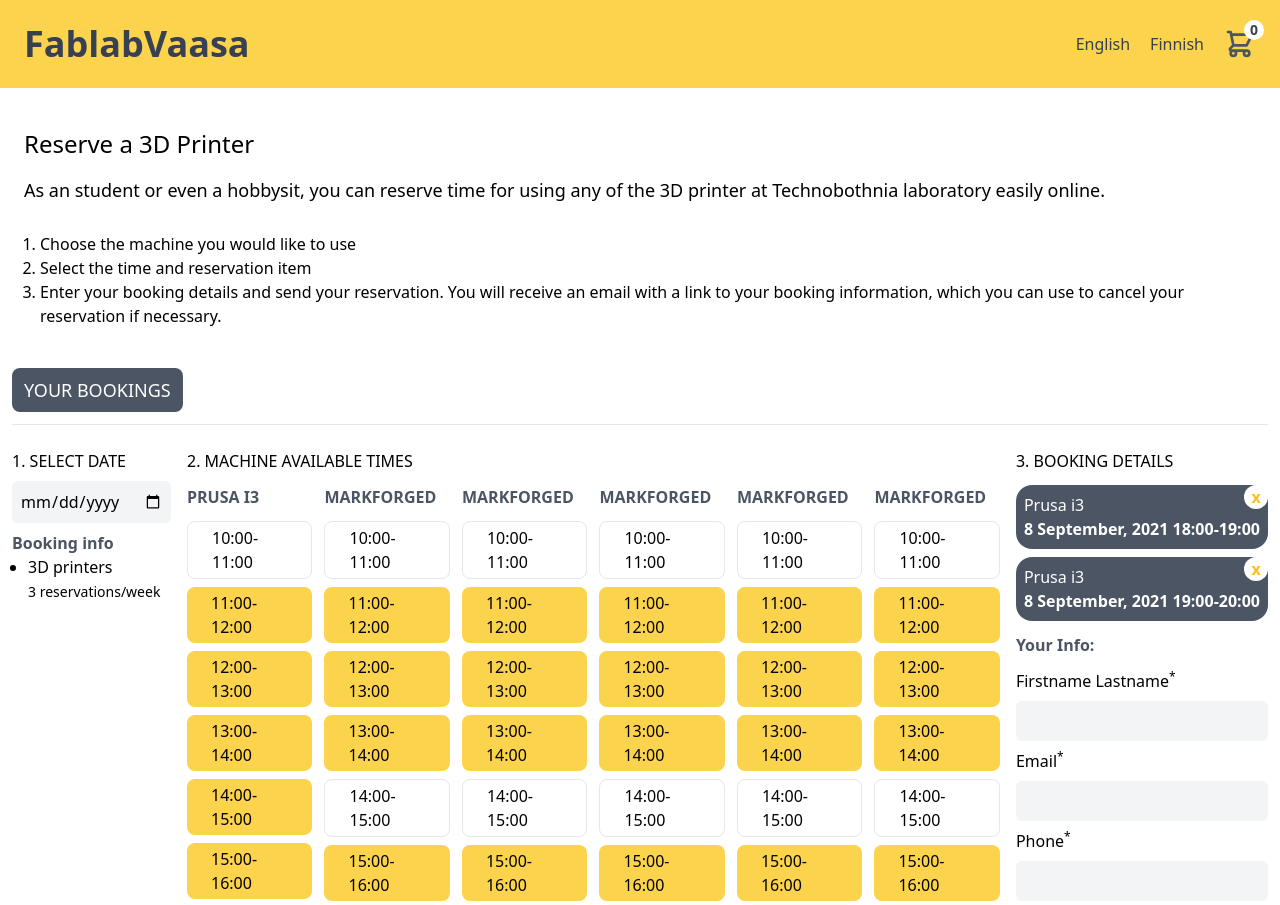
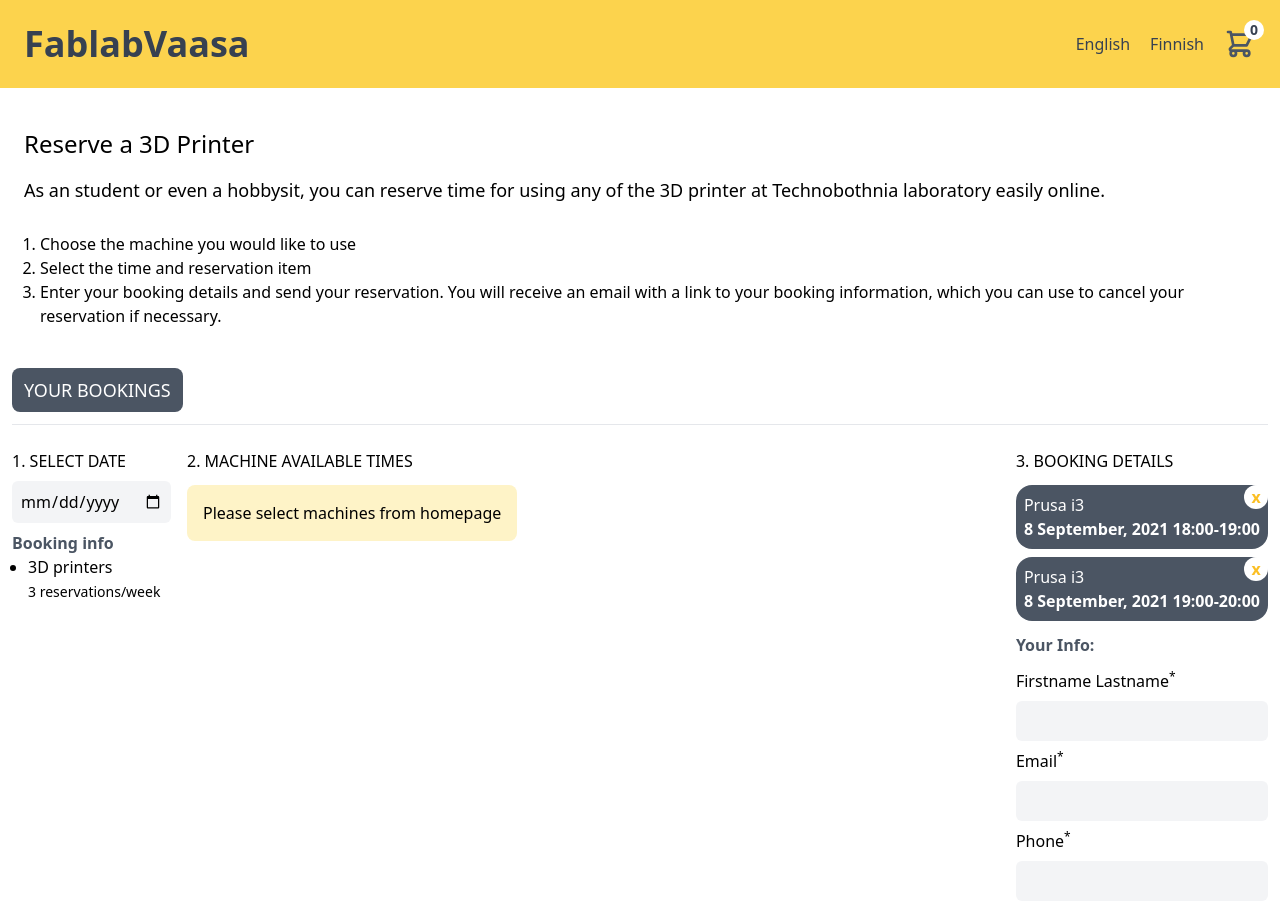
Before and after one commit to Sulaymon333/fablab-vaasa, a Next.js app: page /en/reserve-machine in a window 1280 px wide. Shown: the top 905 px of the page. Built offline with nearby package versions, Linux system fonts and the light colour scheme.

Commit message:
machine booking data populated from cart

```diff
--- a/components/Booking.js
+++ b/components/Booking.js
@@ -1,4 +1,10 @@
+import { useSelector } from 'react-redux';
+import { selectItems } from '../slices/basketSlice';
+import { useState } from 'react';
+
 const Booking = () => {
+    const [selected, setSelected] = useState(true);
+    const basketItems = useSelector(selectItems);
     return (
         <div className="px-3 py-10 mx-auto">
             <h1 className="inline-block p-2 px-3 text-lg font-medium text-white uppercase bg-gray-600 rounded-lg">
@@ -21,100 +27,28 @@ const Booking = () => {
                 <article className="flex flex-col flex-1 px-0 md:px-3">
                     <h2 className="mb-3 uppercase font-md">2. Machine available times</h2>
                     <div className="flex max-w-md space-x-3 overflow-scroll sm:max-w-full scrollbar-hide">
-                        <div>
-                            <h3 className="mb-3 font-bold text-gray-600 uppercase">Prusa i3</h3>
-                            <ul className="flex flex-col items-start space-y-2">
-                                <li className="inline-block px-6 py-1 border border-gray-200 rounded-lg justify-self-start">
-                                    10:00-11:00
-                                </li>
-                                <li className="inline-block px-6 py-1 bg-yellow-300 rounded-lg">11:00-12:00</li>
-                                <li className="inline-block px-6 py-1 bg-yellow-300 rounded-lg">12:00-13:00</li>
-                                <li className="inline-block px-6 py-1 bg-yellow-300 rounded-lg">13:00-14:00</li>
-                                <li className="inline-block px-6 py-1 bg-yellow-300 rounded-lg">14:00-15:00</li>
-                                <li className="inline-block px-6 py-1 bg-yellow-300 rounded-lg">15:00-16:00</li>
-                                <li className="inline-block px-6 py-1 bg-yellow-300 rounded-lg">16:00-17:00</li>
-                            </ul>
-                        </div>
-                        <div>
-                            <h3 className="mb-3 font-bold text-gray-600 uppercase">Markforged</h3>
-                            <ul className="flex flex-col items-start space-y-2">
-                                <li className="inline-block px-6 py-1 border border-gray-200 rounded-lg justify-self-start">
-                                    10:00-11:00
-                                </li>
-                                <li className="inline-block px-6 py-1 bg-yellow-300 rounded-lg">11:00-12:00</li>
-                                <li className="inline-block px-6 py-1 bg-yellow-300 rounded-lg">12:00-13:00</li>
-                                <li className="inline-block px-6 py-1 bg-yellow-300 rounded-lg">13:00-14:00</li>
-                                <li className="inline-block px-6 py-1 border border-gray-200 rounded-lg">
-                                    14:00-15:00
-                                </li>
-                                <li className="inline-block px-6 py-1 bg-yellow-300 rounded-lg">15:00-16:00</li>
-                                <li className="inline-block px-6 py-1 bg-yellow-300 rounded-lg">16:00-17:00</li>
-                            </ul>
-                        </div>
-                        <div>
-                            <h3 className="mb-3 font-bold text-gray-600 uppercase">Markforged</h3>
-                            <ul className="flex flex-col items-start space-y-2">
-                                <li className="inline-block px-6 py-1 border border-gray-200 rounded-lg justify-self-start">
-                                    10:00-11:00
-                                </li>
-                                <li className="inline-block px-6 py-1 bg-yellow-300 rounded-lg">11:00-12:00</li>
-                                <li className="inline-block px-6 py-1 bg-yellow-300 rounded-lg">12:00-13:00</li>
-                                <li className="inline-block px-6 py-1 bg-yellow-300 rounded-lg">13:00-14:00</li>
-                                <li className="inline-block px-6 py-1 border border-gray-200 rounded-lg">
-                                    14:00-15:00
-                                </li>
-                                <li className="inline-block px-6 py-1 bg-yellow-300 rounded-lg">15:00-16:00</li>
-                                <li className="inline-block px-6 py-1 bg-yellow-300 rounded-lg">16:00-17:00</li>
-                            </ul>
-                        </div>
-                        <div>
-                            <h3 className="mb-3 font-bold text-gray-600 uppercase">Markforged</h3>
-                            <ul className="flex flex-col items-start space-y-2">
-                                <li className="inline-block px-6 py-1 border border-gray-200 rounded-lg justify-self-start">
-                                    10:00-11:00
-                                </li>
-                                <li className="inline-block px-6 py-1 bg-yellow-300 rounded-lg">11:00-12:00</li>
-                                <li className="inline-block px-6 py-1 bg-yellow-300 rounded-lg">12:00-13:00</li>
-                                <li className="inline-block px-6 py-1 bg-yellow-300 rounded-lg">13:00-14:00</li>
-                                <li className="inline-block px-6 py-1 border border-gray-200 rounded-lg">
-                                    14:00-15:00
-                                </li>
-                                <li className="inline-block px-6 py-1 bg-yellow-300 rounded-lg">15:00-16:00</li>
-                                <li className="inline-block px-6 py-1 bg-yellow-300 rounded-lg">16:00-17:00</li>
-                            </ul>
-                        </div>
-                        <div>
-                            <h3 className="mb-3 font-bold text-gray-600 uppercase">Markforged</h3>
-                            <ul className="flex flex-col items-start space-y-2">
-                                <li className="inline-block px-6 py-1 border border-gray-200 rounded-lg justify-self-start">
-                                    10:00-11:00
-                                </li>
-                                <li className="inline-block px-6 py-1 bg-yellow-300 rounded-lg">11:00-12:00</li>
-                                <li className="inline-block px-6 py-1 bg-yellow-300 rounded-lg">12:00-13:00</li>
-                                <li className="inline-block px-6 py-1 bg-yellow-300 rounded-lg">13:00-14:00</li>
-                                <li className="inline-block px-6 py-1 border border-gray-200 rounded-lg">
-                                    14:00-15:00
-                                </li>
-                                <li className="inline-block px-6 py-1 bg-yellow-300 rounded-lg">15:00-16:00</li>
-                                <li className="inline-block px-6 py-1 bg-yellow-300 rounded-lg">16:00-17:00</li>
-                            </ul>
-                        </div>
-                        <div>
-                            <h3 className="mb-3 font-bold text-gray-600 uppercase">Markforged</h3>
-                            <ul className="flex flex-col items-start space-y-2">
-                                <li className="inline-block px-6 py-1 border border-gray-200 rounded-lg justify-self-start">
-                                    10:00-11:00
-                                </li>
-                                <li className="inline-block px-6 py-1 bg-yellow-300 rounded-lg">11:00-12:00</li>
-                                <li className="inline-block px-6 py-1 bg-yellow-300 rounded-lg">12:00-13:00</li>
-                                <li className="inline-block px-6 py-1 bg-yellow-300 rounded-lg">13:00-14:00</li>
-                                <li className="inline-block px-6 py-1 border border-gray-200 rounded-lg">
-                                    14:00-15:00
-                                </li>
-                                <li className="inline-block px-6 py-1 bg-yellow-300 rounded-lg">15:00-16:00</li>
-                                <li className="inline-block px-6 py-1 bg-yellow-300 rounded-lg">16:00-17:00</li>
-                            </ul>
-                        </div>
+                        {basketItems.map((item) => {
+                            return (
+                                <div key={item.id}>
+                                    <h3 className="mb-3 font-bold text-gray-600 uppercase">
+                                        {item.name.length > 11 ? `${item.name.slice(0, 8)}...` : item.name}
+                                    </h3>
+                                    <ul className="flex flex-col items-start space-y-2">
+                                        {item.timeSlots.map((timeslot) => (
+                                            <li
+                                                key={item.id + '-' + Math.random()}
+                                                className="inline-block px-6 py-1 bg-yellow-300 border border-gray-200 rounded-lg"
+                                            >
+                                                {timeslot}
+                                            </li>
+                                        ))}
+                                    </ul>
+                                </div>
+                            );
+                        })}
+                        {basketItems.length === 0 && (
+                            <p className="p-4 bg-yellow-100 rounded-lg">Please select machines from homepage</p>
+                        )}
                     </div>
                 </article>
                 <form>
--- a/components/Header.js
+++ b/components/Header.js
@@ -7,7 +7,7 @@ import { selectItems } from '../slices/basketSlice';
 
 function Header() {
     const [mouseEntered, setMouseEntered] = useState(false);
-    const items = useSelector(selectItems);
+    const basketItems = useSelector(selectItems);
 
     const handleClick = () => {
         setMouseEntered(!mouseEntered);
@@ -24,12 +24,12 @@ function Header() {
                     <li className="link">Finnish</li>
                     <li className="relative flex items-center" onClick={handleClick}>
                         <span className="absolute w-5 h-5 text-sm font-bold text-center text-gray-700 bg-white rounded-full -right-2 -top-2">
-                            {items.length}
+                            {basketItems.length}
                         </span>
                         <ShoppingCartIcon className="h-8 text-gray-600" />
                     </li>
                 </ul>
-                {mouseEntered && <Checkout basketItems={items} />}
+                {mouseEntered && <Checkout basketItems={basketItems} />}
             </nav>
         </header>
     );
--- a/components/MachineItem.js
+++ b/components/MachineItem.js
@@ -3,10 +3,10 @@ import Link from 'next/link';
 import { useDispatch } from 'react-redux';
 import { addToBasket } from '../slices/basketSlice';
 
-const MachineItem = ({ id, name, img, type, handleClick }) => {
+const MachineItem = ({ id, name, img, type, timeSlots }) => {
     const dispatch = useDispatch();
     const addItemToBasket = () => {
-        const machine = { id, name, type, img };
+        const machine = { id, name, type, img, timeSlots };
         dispatch(addToBasket(machine));
     };
 
@@ -17,7 +17,7 @@ const MachineItem = ({ id, name, img, type, handleClick }) => {
             <div className="flex items-center justify-between">
                 <p>Tech.: {type.toUpperCase()}</p>
                 <Link href="/en/reserve-machine">
-                    <p onClick={handleClick} className="btn">
+                    <p onClick={addItemToBasket} className="btn">
                         Book
                     </p>
                 </Link>
--- a/slices/basketSlice.js
+++ b/slices/basketSlice.js
@@ -10,7 +10,14 @@ export const basketSlice = createSlice({
     reducers: {
         // actions
         addToBasket: (state, action) => {
-            state.items = [...state.items, action.payload];
+            const index = state.items.findIndex((basketItem) => basketItem.id === action.payload.id);
+            let newBasket = [...state.items];
+            if (index >= 0) {
+                return;
+            } else {
+                newBasket = [...state.items, action.payload];
+            }
+            state.items = newBasket;
             // console.log(state.items);
         },
         removeFromBasket: (state, action) => {
```
Also changed, not shown: components/Machines.js (+4 -6 lines), pages/api/machineData-old.json (+12 -1 lines).
